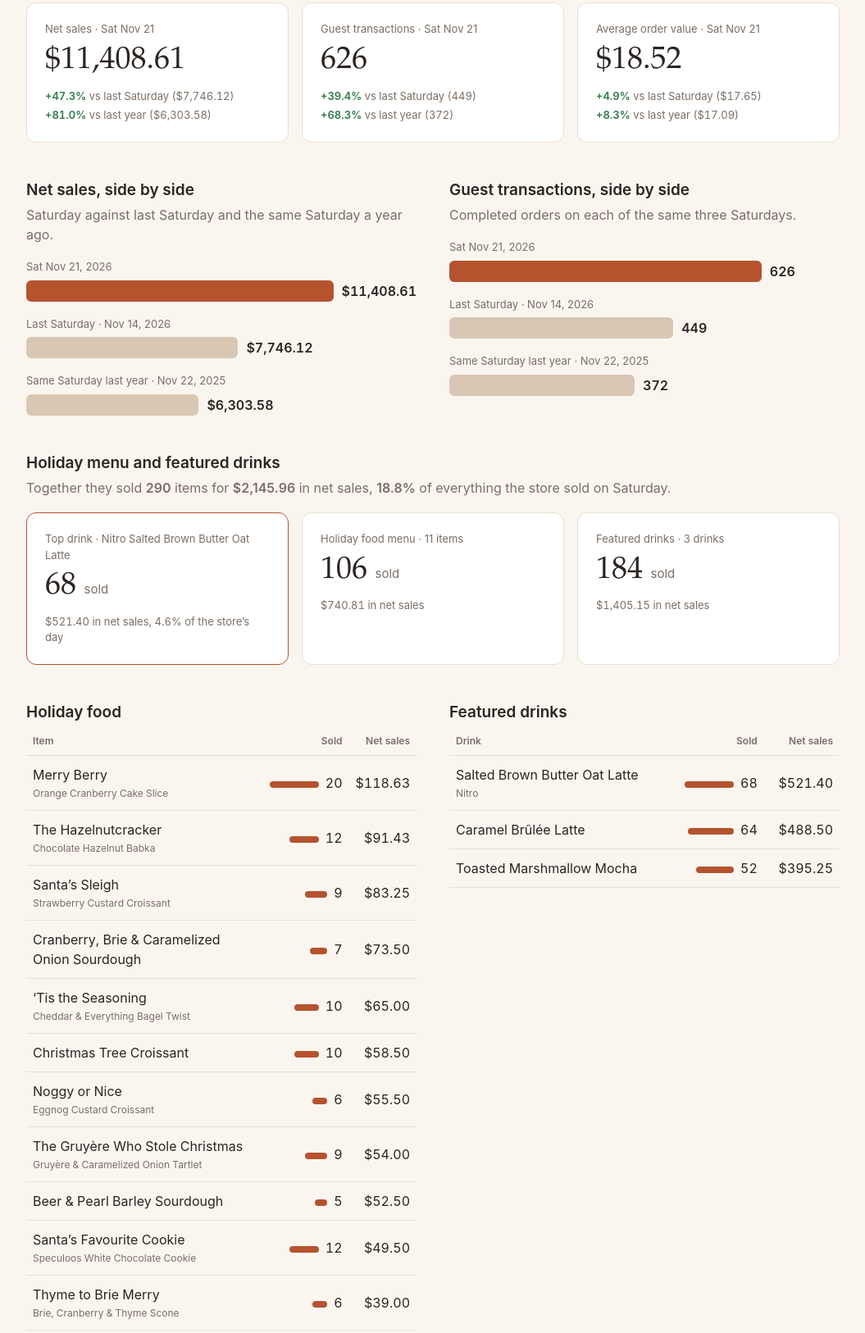
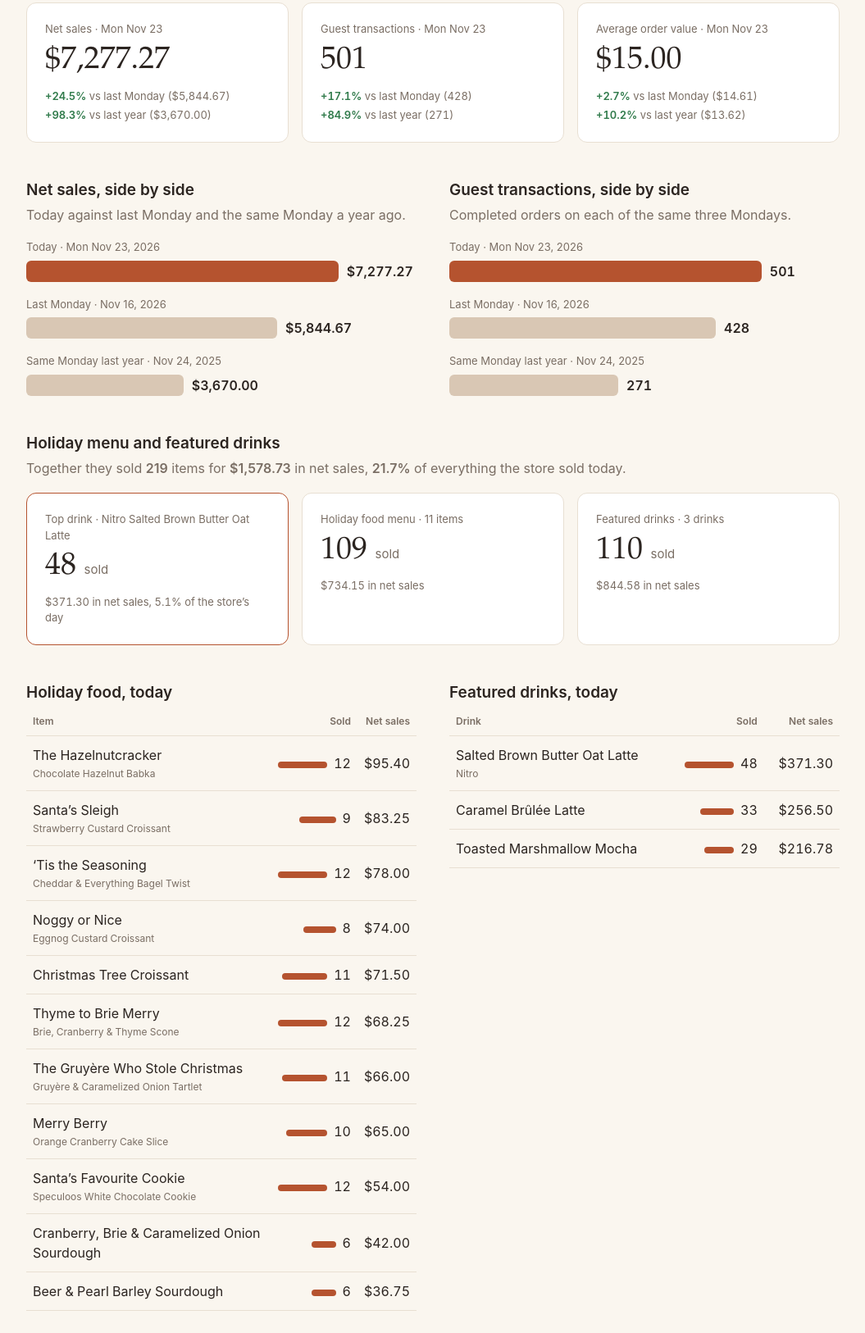
Before and after one commit to mikaelag1234/dailyp5tracking, a plain HTML site: page index.html in a window 1280 px wide. Shown: the part 239-1865 px from the top of the page at 82% size, without its empty margins (112-1167 px from the left). Drawn offline with Linux system fonts and the light colour scheme.

Commit message:
Update to Monday Nov 23 full-day numbers

```diff
--- a/index.html
+++ b/index.html
@@ -62,53 +62,53 @@
 <main class="wrap">
   <header>
     <p class="eyebrow">Purebread Mount Pleasant · 5 E 5th Ave, Vancouver</p>
-    <h1>Saturday, November 21, 2026 sales</h1>
-    <p class="lede">Net sales hit <b>$11,408.61</b> on <b>626</b> guest transactions: <span class="up">+47.3%</span> vs last Saturday and <span class="up">+81.0%</span> vs the same Saturday last year.</p>
+    <h1>Monday, November 23, 2026 sales</h1>
+    <p class="lede">Net sales hit <b>$7,277.27</b> on <b>501</b> guest transactions: <span class="up">+24.5%</span> vs last Monday and <span class="up">+98.3%</span> vs the same Monday last year.</p>
   </header>
   <section class="cards">
-    <div class="card"><p class="card-label">Net sales · Sat Nov 21</p><p class="big">$11,408.61</p><p class="cmp"><span class="up">+47.3%</span> vs last Saturday ($7,746.12)</p><p class="cmp"><span class="up">+81.0%</span> vs last year ($6,303.58)</p></div>
-    <div class="card"><p class="card-label">Guest transactions · Sat Nov 21</p><p class="big">626</p><p class="cmp"><span class="up">+39.4%</span> vs last Saturday (449)</p><p class="cmp"><span class="up">+68.3%</span> vs last year (372)</p></div>
-    <div class="card"><p class="card-label">Average order value · Sat Nov 21</p><p class="big">$18.52</p><p class="cmp"><span class="up">+4.9%</span> vs last Saturday ($17.65)</p><p class="cmp"><span class="up">+8.3%</span> vs last year ($17.09)</p></div>
+    <div class="card"><p class="card-label">Net sales · Mon Nov 23</p><p class="big">$7,277.27</p><p class="cmp"><span class="up">+24.5%</span> vs last Monday ($5,844.67)</p><p class="cmp"><span class="up">+98.3%</span> vs last year ($3,670.00)</p></div>
+    <div class="card"><p class="card-label">Guest transactions · Mon Nov 23</p><p class="big">501</p><p class="cmp"><span class="up">+17.1%</span> vs last Monday (428)</p><p class="cmp"><span class="up">+84.9%</span> vs last year (271)</p></div>
+    <div class="card"><p class="card-label">Average order value · Mon Nov 23</p><p class="big">$15.00</p><p class="cmp"><span class="up">+2.7%</span> vs last Monday ($14.61)</p><p class="cmp"><span class="up">+10.2%</span> vs last year ($13.62)</p></div>
   </section>
   <section class="grid2">
-    <div><h2>Net sales, side by side</h2><p class="sub">Saturday against last Saturday and the same Saturday a year ago.</p><div class="bars">
-<div><p class="bar-label">Sat Nov 21, 2026</p><div class="bar-row"><div class="bar today" style="width:80.0%"></div><span class="bar-val">$11,408.61</span></div></div>
-<div><p class="bar-label">Last Saturday · Nov 14, 2026</p><div class="bar-row"><div class="bar" style="width:54.3%"></div><span class="bar-val">$7,746.12</span></div></div>
-<div><p class="bar-label">Same Saturday last year · Nov 22, 2025</p><div class="bar-row"><div class="bar" style="width:44.2%"></div><span class="bar-val">$6,303.58</span></div></div>
+    <div><h2>Net sales, side by side</h2><p class="sub">Today against last Monday and the same Monday a year ago.</p><div class="bars">
+<div><p class="bar-label">Today · Mon Nov 23, 2026</p><div class="bar-row"><div class="bar today" style="width:80.0%"></div><span class="bar-val">$7,277.27</span></div></div>
+<div><p class="bar-label">Last Monday · Nov 16, 2026</p><div class="bar-row"><div class="bar" style="width:64.3%"></div><span class="bar-val">$5,844.67</span></div></div>
+<div><p class="bar-label">Same Monday last year · Nov 24, 2025</p><div class="bar-row"><div class="bar" style="width:40.3%"></div><span class="bar-val">$3,670.00</span></div></div>
     </div></div>
-    <div><h2>Guest transactions, side by side</h2><p class="sub">Completed orders on each of the same three Saturdays.</p><div class="bars">
-<div><p class="bar-label">Sat Nov 21, 2026</p><div class="bar-row"><div class="bar today" style="width:80.0%"></div><span class="bar-val">626</span></div></div>
-<div><p class="bar-label">Last Saturday · Nov 14, 2026</p><div class="bar-row"><div class="bar" style="width:57.4%"></div><span class="bar-val">449</span></div></div>
-<div><p class="bar-label">Same Saturday last year · Nov 22, 2025</p><div class="bar-row"><div class="bar" style="width:47.5%"></div><span class="bar-val">372</span></div></div>
+    <div><h2>Guest transactions, side by side</h2><p class="sub">Completed orders on each of the same three Mondays.</p><div class="bars">
+<div><p class="bar-label">Today · Mon Nov 23, 2026</p><div class="bar-row"><div class="bar today" style="width:80.0%"></div><span class="bar-val">501</span></div></div>
+<div><p class="bar-label">Last Monday · Nov 16, 2026</p><div class="bar-row"><div class="bar" style="width:68.3%"></div><span class="bar-val">428</span></div></div>
+<div><p class="bar-label">Same Monday last year · Nov 24, 2025</p><div class="bar-row"><div class="bar" style="width:43.3%"></div><span class="bar-val">271</span></div></div>
     </div></div>
   </section>
   <section>
     <h2>Holiday menu and featured drinks</h2>
-    <p class="sub">Together they sold <b>290</b> items for <b>$2,145.96</b> in net sales, <b>18.8%</b> of everything the store sold on Saturday.</p>
+    <p class="sub">Together they sold <b>219</b> items for <b>$1,578.73</b> in net sales, <b>21.7%</b> of everything the store sold today.</p>
     <div class="cards">
-      <div class="card star"><p class="card-label">Top drink · Nitro Salted Brown Butter Oat Latte</p><p class="big">68 <small>sold</small></p><p class="cmp">$521.40 in net sales, 4.6% of the store’s day</p></div>
-      <div class="card"><p class="card-label">Holiday food menu · 11 items</p><p class="big">106 <small>sold</small></p><p class="cmp">$740.81 in net sales</p></div>
-      <div class="card"><p class="card-label">Featured drinks · 3 drinks</p><p class="big">184 <small>sold</small></p><p class="cmp">$1,405.15 in net sales</p></div>
+      <div class="card star"><p class="card-label">Top drink · Nitro Salted Brown Butter Oat Latte</p><p class="big">48 <small>sold</small></p><p class="cmp">$371.30 in net sales, 5.1% of the store’s day</p></div>
+      <div class="card"><p class="card-label">Holiday food menu · 11 items</p><p class="big">109 <small>sold</small></p><p class="cmp">$734.15 in net sales</p></div>
+      <div class="card"><p class="card-label">Featured drinks · 3 drinks</p><p class="big">110 <small>sold</small></p><p class="cmp">$844.58 in net sales</p></div>
     </div>
   </section>
   <section class="grid2">
-    <div><h2>Holiday food</h2><div class="tablewrap"><table><thead><tr><th>Item</th><th class="num">Sold</th><th class="num">Net sales</th></tr></thead><tbody>
-<tr><td>Merry Berry<span class="desc">Orange Cranberry Cake Slice</span></td><td class="num"><span class="mini" style="width:60px"></span>20</td><td class="num">$118.63</td></tr>
-<tr><td>The Hazelnutcracker<span class="desc">Chocolate Hazelnut Babka</span></td><td class="num"><span class="mini" style="width:36px"></span>12</td><td class="num">$91.43</td></tr>
-<tr><td>Santa’s Sleigh<span class="desc">Strawberry Custard Croissant</span></td><td class="num"><span class="mini" style="width:27px"></span>9</td><td class="num">$83.25</td></tr>
-<tr><td>Cranberry, Brie &amp; Caramelized Onion Sourdough</td><td class="num"><span class="mini" style="width:21px"></span>7</td><td class="num">$73.50</td></tr>
-<tr><td>‘Tis the Seasoning<span class="desc">Cheddar &amp; Everything Bagel Twist</span></td><td class="num"><span class="mini" style="width:30px"></span>10</td><td class="num">$65.00</td></tr>
-<tr><td>Christmas Tree Croissant</td><td class="num"><span class="mini" style="width:30px"></span>10</td><td class="num">$58.50</td></tr>
-<tr><td>Noggy or Nice<span class="desc">Eggnog Custard Croissant</span></td><td class="num"><span class="mini" style="width:18px"></span>6</td><td class="num">$55.50</td></tr>
-<tr><td>The Gruyère Who Stole Christmas<span class="desc">Gruyère &amp; Caramelized Onion Tartlet</span></td><td class="num"><span class="mini" style="width:27px"></span>9</td><td class="num">$54.00</td></tr>
-<tr><td>Beer &amp; Pearl Barley Sourdough</td><td class="num"><span class="mini" style="width:15px"></span>5</td><td class="num">$52.50</td></tr>
-<tr><td>Santa’s Favourite Cookie<span class="desc">Speculoos White Chocolate Cookie</span></td><td class="num"><span class="mini" style="width:36px"></span>12</td><td class="num">$49.50</td></tr>
-<tr><td>Thyme to Brie Merry<span class="desc">Brie, Cranberry &amp; Thyme Scone</span></td><td class="num"><span class="mini" style="width:18px"></span>6</td><td class="num">$39.00</td></tr>
+    <div><h2>Holiday food, today</h2><div class="tablewrap"><table><thead><tr><th>Item</th><th class="num">Sold</th><th class="num">Net sales</th></tr></thead><tbody>
+<tr><td>The Hazelnutcracker<span class="desc">Chocolate Hazelnut Babka</span></td><td class="num"><span class="mini" style="width:60px"></span>12</td><td class="num">$95.40</td></tr>
+<tr><td>Santa’s Sleigh<span class="desc">Strawberry Custard Croissant</span></td><td class="num"><span class="mini" style="width:45px"></span>9</td><td class="num">$83.25</td></tr>
+<tr><td>‘Tis the Seasoning<span class="desc">Cheddar &amp; Everything Bagel Twist</span></td><td class="num"><span class="mini" style="width:60px"></span>12</td><td class="num">$78.00</td></tr>
+<tr><td>Noggy or Nice<span class="desc">Eggnog Custard Croissant</span></td><td class="num"><span class="mini" style="width:40px"></span>8</td><td class="num">$74.00</td></tr>
+<tr><td>Christmas Tree Croissant</td><td class="num"><span class="mini" style="width:55px"></span>11</td><td class="num">$71.50</td></tr>
+<tr><td>Thyme to Brie Merry<span class="desc">Brie, Cranberry &amp; Thyme Scone</span></td><td class="num"><span class="mini" style="width:60px"></span>12</td><td class="num">$68.25</td></tr>
+<tr><td>The Gruyère Who Stole Christmas<span class="desc">Gruyère &amp; Caramelized Onion Tartlet</span></td><td class="num"><span class="mini" style="width:55px"></span>11</td><td class="num">$66.00</td></tr>
+<tr><td>Merry Berry<span class="desc">Orange Cranberry Cake Slice</span></td><td class="num"><span class="mini" style="width:50px"></span>10</td><td class="num">$65.00</td></tr>
+<tr><td>Santa’s Favourite Cookie<span class="desc">Speculoos White Chocolate Cookie</span></td><td class="num"><span class="mini" style="width:60px"></span>12</td><td class="num">$54.00</td></tr>
+<tr><td>Cranberry, Brie &amp; Caramelized Onion Sourdough</td><td class="num"><span class="mini" style="width:30px"></span>6</td><td class="num">$42.00</td></tr>
+<tr><td>Beer &amp; Pearl Barley Sourdough</td><td class="num"><span class="mini" style="width:30px"></span>6</td><td class="num">$36.75</td></tr>
 </tbody></table></div></div>
-    <div><h2>Featured drinks</h2><div class="tablewrap"><table><thead><tr><th>Drink</th><th class="num">Sold</th><th class="num">Net sales</th></tr></thead><tbody>
-<tr><td>Salted Brown Butter Oat Latte<span class="desc">Nitro</span></td><td class="num"><span class="mini" style="width:60px"></span>68</td><td class="num">$521.40</td></tr>
-<tr><td>Caramel Brûlée Latte</td><td class="num"><span class="mini" style="width:56px"></span>64</td><td class="num">$488.50</td></tr>
-<tr><td>Toasted Marshmallow Mocha</td><td class="num"><span class="mini" style="width:46px"></span>52</td><td class="num">$395.25</td></tr>
+    <div><h2>Featured drinks, today</h2><div class="tablewrap"><table><thead><tr><th>Drink</th><th class="num">Sold</th><th class="num">Net sales</th></tr></thead><tbody>
+<tr><td>Salted Brown Butter Oat Latte<span class="desc">Nitro</span></td><td class="num"><span class="mini" style="width:60px"></span>48</td><td class="num">$371.30</td></tr>
+<tr><td>Caramel Brûlée Latte</td><td class="num"><span class="mini" style="width:41px"></span>33</td><td class="num">$256.50</td></tr>
+<tr><td>Toasted Marshmallow Mocha</td><td class="num"><span class="mini" style="width:36px"></span>29</td><td class="num">$216.78</td></tr>
 </tbody></table></div></div>
   </section>
   <details>
@@ -118,11 +118,11 @@
       <li>Net sales are sales after discounts, comps and returns, before tax and tips. Gift card sales are not included.</li>
       <li>Guest transactions are completed orders in Square, counted once per order.</li>
       <li>Average order value is sales per order before discounts.</li>
-      <li>The last-year comparison uses Saturday, November 22, 2025 so it lines up weekday to weekday.</li>
+      <li>The last-year comparison uses Monday, November 24, 2025 so it lines up weekday to weekday.</li>
       <li>Two holiday sourdoughs ring through the POS under two different names each. They are combined here.</li>
     </ul>
   </details>
-  <footer>Final Square data for Saturday, November 21, 2026, pulled Monday, November 23 at 7:34 AM PT. This page does not update automatically.</footer>
+  <footer>Snapshot of Square data as of Monday, November 23, 2026, 9:33 PM PT, after close. This page does not update automatically.</footer>
 </main>
 </body>
 </html>
```
